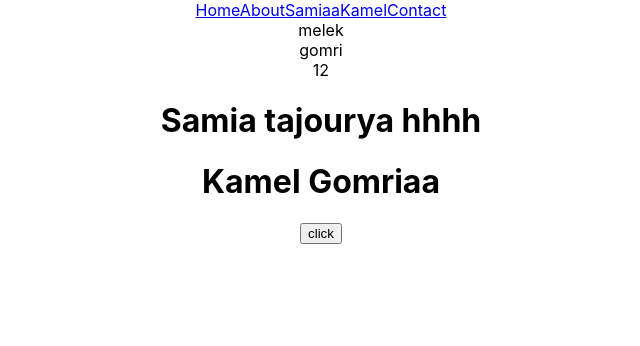
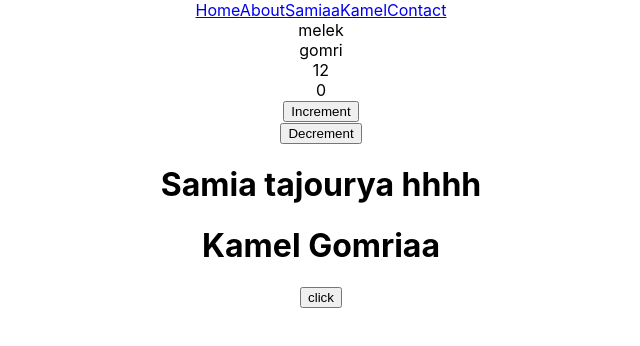
Before and after one commit to melekgomri1/gestionemployee, a React (Create React App) app in the folder employeereact/: page /samia in a window 1280 px wide. Shown: the top 346 px of the page, without its empty margins (319-959 px from the left). Built offline with nearby package versions, Linux system fonts and the light colour scheme.

Commit message:
change state

```diff
--- a/employeereact/src/Samia.js
+++ b/employeereact/src/Samia.js
@@ -4,7 +4,8 @@ class Samia extends React.Component{
     state={
         name:"melek",
         lastename:"gomri",
-        age:12
+        age:12,
+        x:0,
     }
 
     render(){
@@ -12,7 +13,10 @@ class Samia extends React.Component{
         return <div>
             {this.state.name}<br></br>
             {this.state.lastename}<br></br>
-            {this.state.age}
+            {this.state.age}<br></br>
+            {this.state.x}<br></br>
+            <button onClick={()=>{this.setState({x:this.state.x+1})}}>Increment</button><br></br>
+            <button onClick={()=>{this.setState({x:this.state.x-1})}}>Decrement</button>
 
             <h1>Samia tajourya hhhh</h1>
             <Kamel data={this.state}/>
```
